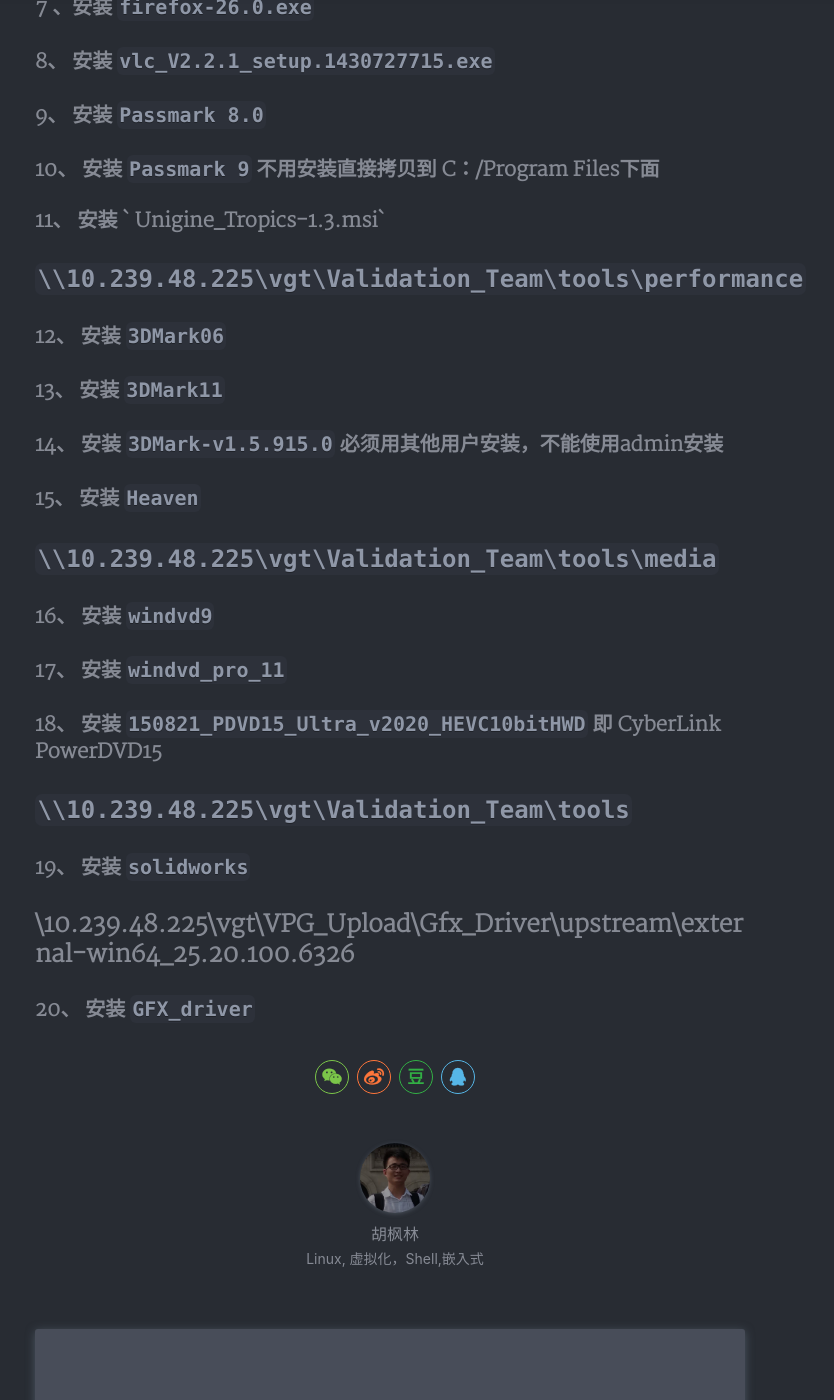
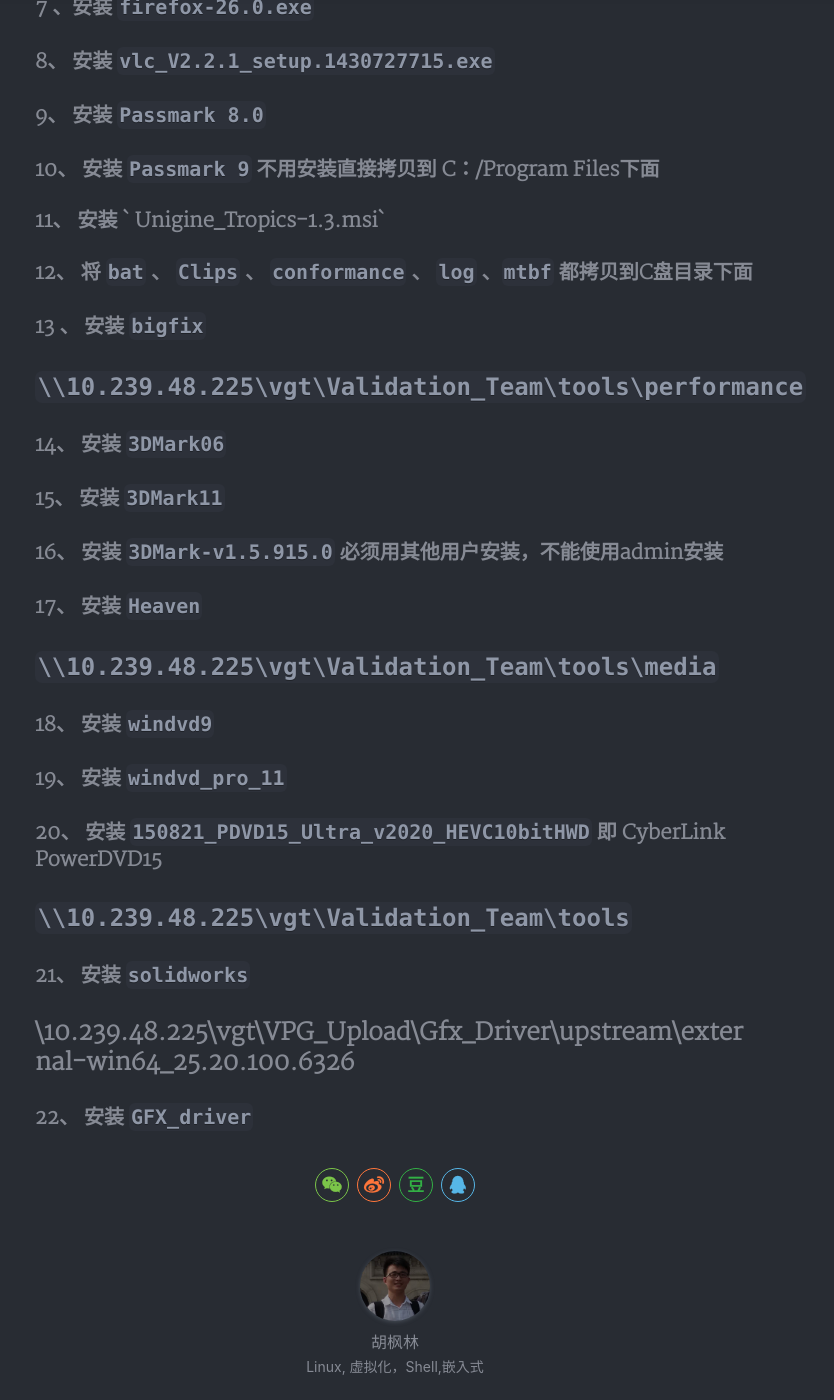
Before and after one commit to hufenglin/hufenglin.github.io, a Jekyll site: the page built from _posts/2019-01-15-VGT新img环境配置.md, in a window 1280 px wide and 1400 px high, scrolled down 683 px. Shown: the whole window, without its empty margins (245-1079 px from the left). Built offline with Jekyll 4.4.1, drawn with Linux system fonts in a browser that asks for light colours; nearby versions of some CDN libraries; a style sheet for code colours, icons or effects is not loaded.

Commit message:
Add files via upload

```diff
--- a/_posts/2019-01-15-VGT新img环境配置.md
+++ b/_posts/2019-01-15-VGT新img环境配置.md
@@ -31,33 +31,38 @@
 ###  11、 安装 ` Unigine_Tropics-1.3.msi`
 
 
+###  12、 将 `bat` 、 `Clips` 、 `conformance` 、 `log` 、`mtbf` 都拷贝到C盘目录下面
+
+###  13 、 安装 `bigfix`
+
+
 ## `\\10.239.48.225\vgt\Validation_Team\tools\performance`
 
-###  12、 安装 `3DMark06`
+###  14、 安装 `3DMark06`
 
-###  13、 安装 `3DMark11`
+###  15、 安装 `3DMark11`
 
-###  14、 安装 `3DMark-v1.5.915.0`  必须用其他用户安装，不能使用admin安装
+###  16、 安装 `3DMark-v1.5.915.0`  必须用其他用户安装，不能使用admin安装
 
-###  15、 安装 `Heaven`
+###  17、 安装 `Heaven`
 
 
 
 ## `\\10.239.48.225\vgt\Validation_Team\tools\media`
 
-###  16、 安装 `windvd9`
+###  18、 安装 `windvd9`
 
-###  17、 安装 `windvd_pro_11`
+###  19、 安装 `windvd_pro_11`
 
-###  18、 安装  `150821_PDVD15_Ultra_v2020_HEVC10bitHWD`  即 CyberLink PowerDVD15
+###  20、 安装  `150821_PDVD15_Ultra_v2020_HEVC10bitHWD`  即 CyberLink PowerDVD15
 
 
 
 ##  `\\10.239.48.225\vgt\Validation_Team\tools`
 
-### 19、 安装 `solidworks`
+### 21、 安装 `solidworks`
 
 
 ##   \\10.239.48.225\vgt\VPG_Upload\Gfx_Driver\upstream\external-win64_25.20.100.6326
 
-### 20、 安装 `GFX_driver`
+### 22、 安装 `GFX_driver`
```
